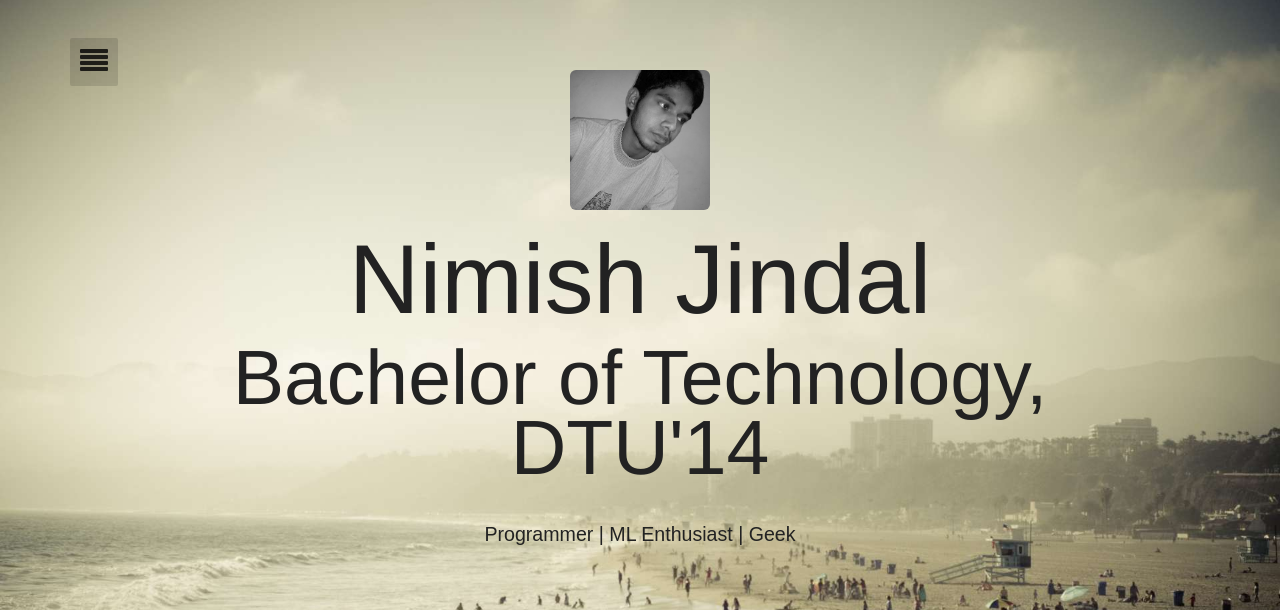
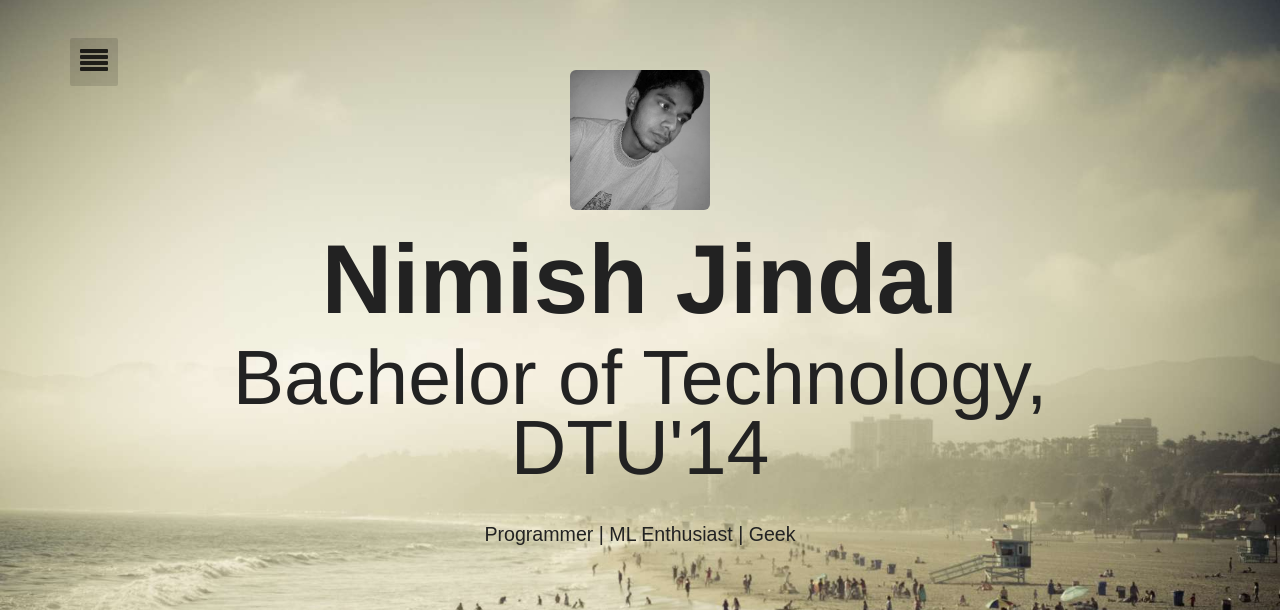
Before and after one commit to nnimish19/nnimish19.github.io, a plain HTML site: page index.html in a window 1280 px wide. Shown: the top 610 px of the page. Drawn offline with nearby package versions, Linux system fonts and the light colour scheme; a web font is replaced by a local one.

Commit message:
Update index.html

```diff
--- a/index.html
+++ b/index.html
@@ -49,7 +49,7 @@
 
 				<!-- Site Title, your name, HELLO msg, etc. -->
 				<img src="assets/images/PP.jpg" alt="DP" width="140" class="img-rounded" >
-				<h1 class="title">Nimish Jindal </h1>
+				<h1 class="title"><b>Nimish Jindal </b></h1>
 
 				<h2 class="subtitle">Bachelor of Technology, DTU'14</h2>
 
```
